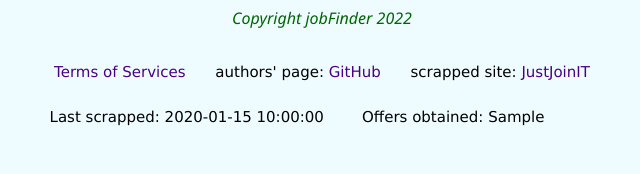
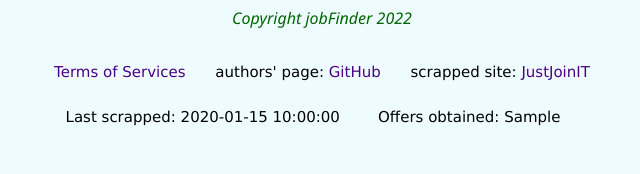
Before and after one commit to jnGreg/jobFinder, a PHP site: page /index.php in a window 1280 px wide. Shown: the part 1561-1735 px from the top of the page, without its empty margins (318-958 px from the left). Run offline with PHP 8.4, Linux system fonts and the light colour scheme; tables that the repository leaves empty or names only in its code hold one stand-in row (values such as "Sample post").

Commit message:
Update footer.inc.php

```diff
--- a/includes/footer.inc.php
+++ b/includes/footer.inc.php
@@ -5,7 +5,7 @@
 <a>authors' page: </a><a style="margin-right: 25px; color: indigo;" href = "https://github.com/jnGreg/jobFinder"> GitHub  </a>
 <?php require_once ('includes/config.inc.php'); ?>
 <a>scrapped site: </a><a style="color: indigo;" href = "https://justjoin.it/"> JustJoinIT  </a><br><br>
-<a style="margin-right: 50px;">Last scrapped: <?php $query_last = "SELECT * FROM crawler_status ORDER BY time_parsed DESC LIMIT 1;";
+<a style="margin-right: 18px;">Last scrapped: <?php $query_last = "SELECT * FROM crawler_status ORDER BY time_parsed DESC LIMIT 1;";
 										$results_last = mysqli_query($conn, $query_last);
 										while($row = mysqli_fetch_array($results_last)) {
 										$last = $row['time_parsed'];
```
